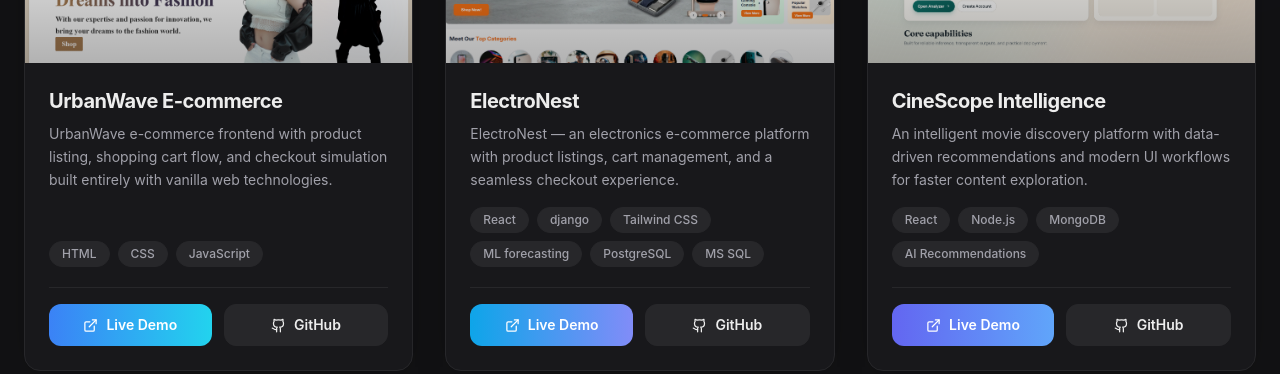
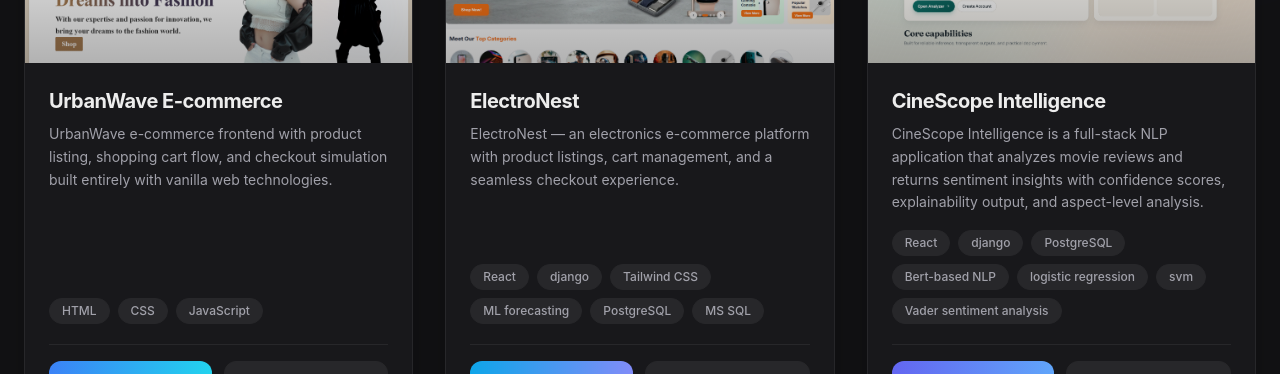
Before and after one commit to sushant347/Portfolio, a React (Create React App) app: page / in a window 1280 px wide. Shown: the part 2540-2914 px from the top of the page. Built offline with nearby package versions, Linux system fonts and the light colour scheme.

Commit message:
Update CineScope description across portfolio sections

```diff
--- a/src/pages/Gallery.jsx
+++ b/src/pages/Gallery.jsx
@@ -35,8 +35,8 @@ const projects = [
     title: 'CineScope Intelligence',
     category: 'AI / Web App',
     description:
-      'An intelligent movie discovery platform with data-driven recommendations and modern UI workflows for faster content exploration.',
-    tech: ['React', 'Node.js', 'MongoDB', 'AI Recommendations'],
+      'CineScope Intelligence is a full-stack NLP application that analyzes movie reviews and returns sentiment insights with confidence scores, explainability output, and aspect-level analysis.',
+    tech: ['React', 'django', 'PostgreSQL','Bert-based NLP','logistic regression','svm','Vader sentiment analysis'],
     github: 'https://github.com/sushant347/CineScope-Intelligence',
     live: 'https://cine-scope-intelligence.vercel.app/',
     image: cinescopeImg,
--- a/src/pages/Home.jsx
+++ b/src/pages/Home.jsx
@@ -177,7 +177,7 @@ const Home = () => {
     });
 
     addParagraph('CineScope Intelligence', { weight: 'bold', color: [31, 41, 55] });
-    addBullet('AI-powered movie discovery platform focused on intelligent recommendations and rich exploration.');
+    addBullet('CineScope Intelligence is a full-stack NLP application that analyzes movie reviews and returns sentiment insights with confidence scores, explainability output, and aspect-level analysis.');
     addBullet('Stack: React, Node.js, MongoDB, AI Recommendations');
     addBullet('GitHub: https://github.com/sushant347/CineScope-Intelligence', {
       color: [37, 99, 235],
--- a/src/pages/Services.jsx
+++ b/src/pages/Services.jsx
@@ -31,7 +31,7 @@ const Services = () => {
     {
       icon: Film,
       title: 'CineScope Intelligence',
-      description: 'An AI-powered movie intelligence platform designed for smart discovery, recommendation, and better content exploration.',
+      description: 'CineScope Intelligence is a full-stack NLP application that analyzes movie reviews and returns sentiment insights with confidence scores, explainability output, and aspect-level analysis.',
       tech: ['React', 'Node.js', 'MongoDB', 'AI Recommendations'],
       github: 'https://github.com/sushant347/CineScope-Intelligence',
       live: 'https://github.com/sushant347/CineScope-Intelligence',
```
